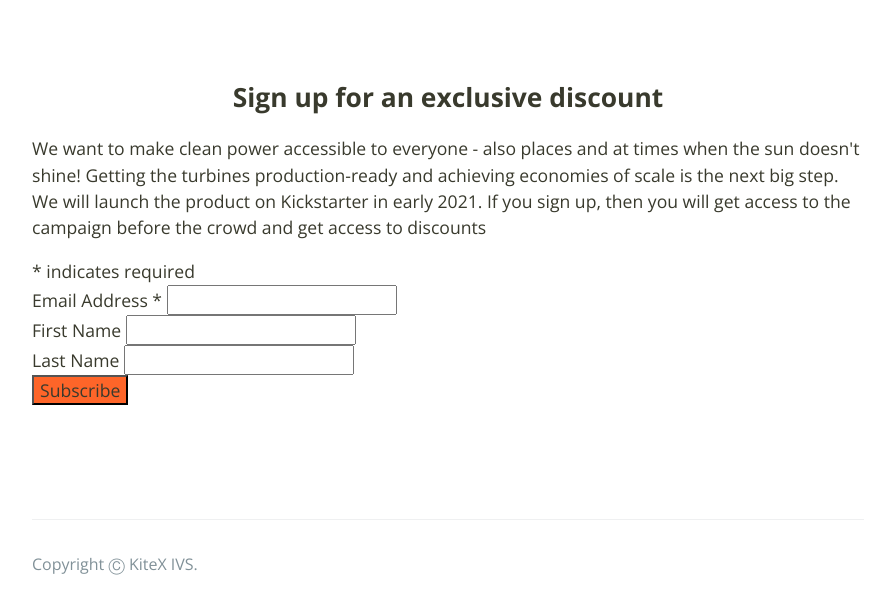
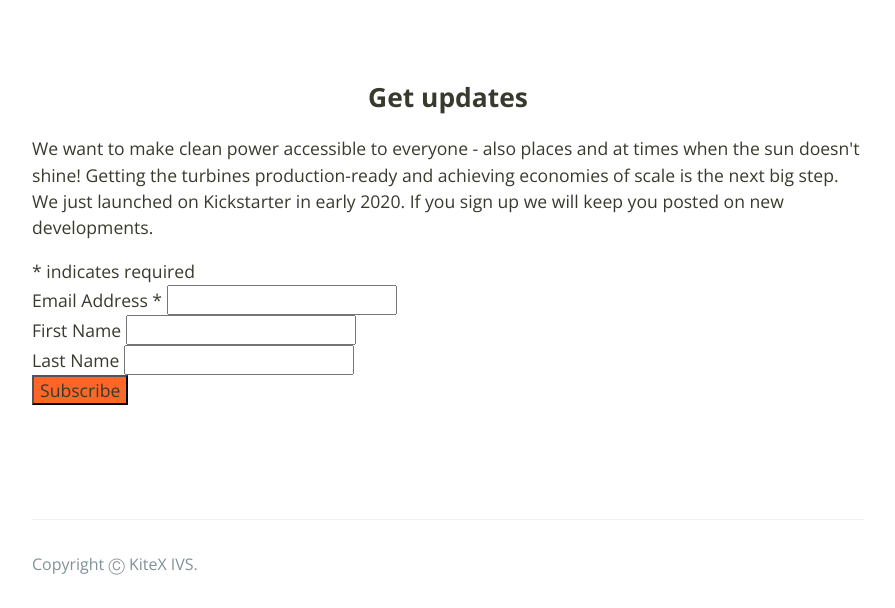
Before and after one commit to kitextech/kitextech.github.io, a Jekyll site: the page built from index.md, in a window 1280 px wide and 900 px high, scrolled down 5992 px, cut to the strip 292-900 px from the top of the window. Shown: the whole strip, without its empty margins (192-1087 px from the left). Built offline with Jekyll 4.4.1, drawn with Linux system fonts in a browser that asks for light colours; comment, search, counter and statistics services are not loaded.

Commit message:
frontpage signup

```diff
--- a/index.md
+++ b/index.md
@@ -161,8 +161,8 @@ The Wind Catcher is degined to be very simple to setup and comes with detailed i
 <div id="mc_embed_signup">
 <form action="https://tech.us2.list-manage.com/subscribe/post?u=caeb44229d6906a0c5f06f2db&amp;id=d31a2582e4" method="post" id="mc-embedded-subscribe-form" name="mc-embedded-subscribe-form" class="validate" target="_blank" novalidate>
     <div id="mc_embed_signup_scroll">
-	<h2>Sign up for an exclusive discount</h2>
-    <p>We want to make clean power accessible to everyone - also places and at times when the sun doesn't shine! Getting the turbines production-ready and achieving economies of scale is the next big step. We will launch the product on Kickstarter in early 2021. If you sign up, then you will get access to the campaign before the crowd and get access to discounts</p>
+	<h2>Get updates</h2>
+    <p>We want to make clean power accessible to everyone - also places and at times when the sun doesn't shine! Getting the turbines production-ready and achieving economies of scale is the next big step. We just launched on Kickstarter in early 2020. If you sign up we will keep you posted on new developments.</p>
 <div class="indicates-required"><span class="asterisk">*</span> indicates required</div>
 <div class="mc-field-group">
 	<label for="mce-EMAIL">Email Address <span class="asterisk">*</span>
```
